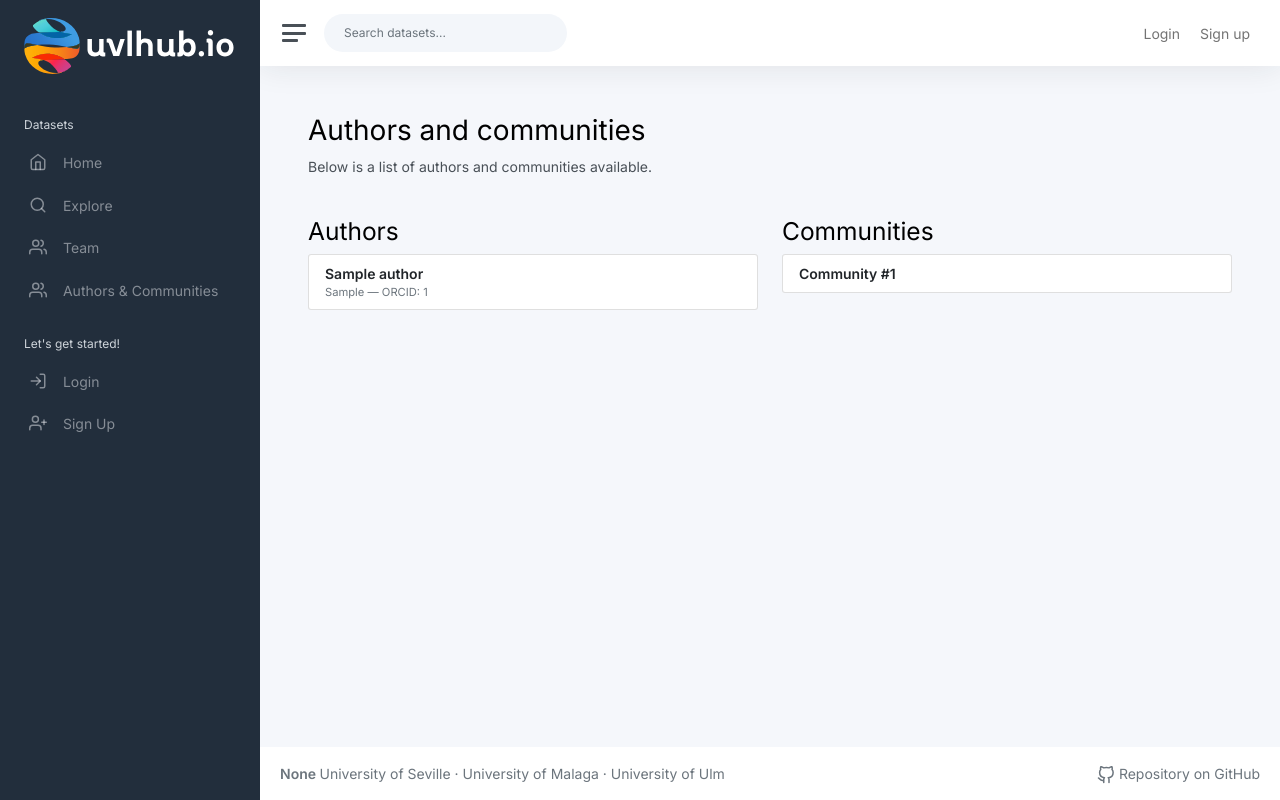
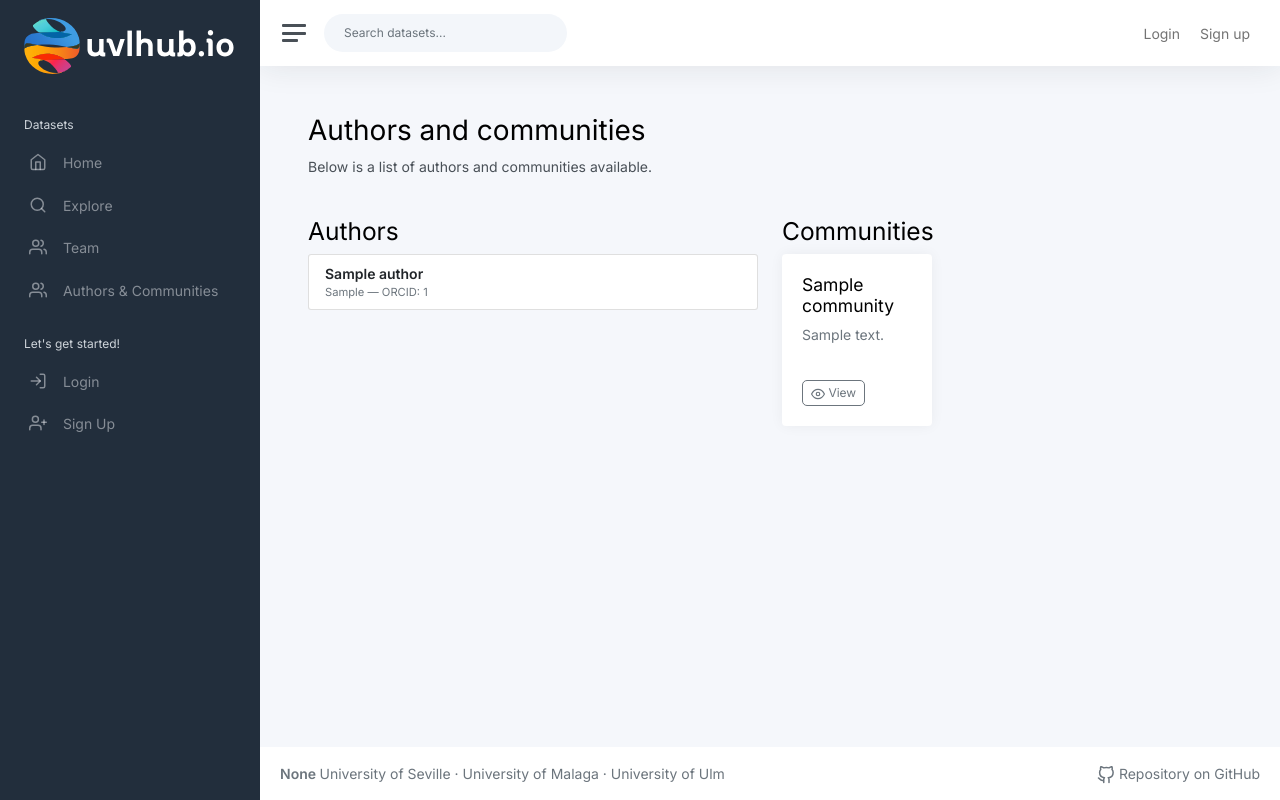
Before and after one commit to EGCRubik/rubik-hub, a Flask app: page /authors-and-communities in a window 1280 px wide. Run offline with Flask 3, Linux system fonts and the light colour scheme; tables that the repository leaves empty hold one stand-in row (values such as "Sample post"); parts of the project's set-up code (start-up, migrations or seed data) failed here and were passed over; some libraries are stand-ins or nearby versions.

Commit message:
feat: implement community list on communities and authors template

```diff
--- a/app/modules/authorsCommunities/routes.py
+++ b/app/modules/authorsCommunities/routes.py
@@ -4,6 +4,7 @@
 
 from app.modules.authorsCommunities import authorsCommunities_bp
 from app.modules.authorsCommunities.services import AuthorscommunitiesService
+from app.modules.community.services import CommunityService
 
 # Services used to collect authors and communities data
 from app.modules.dataset.services import AuthorService
@@ -26,11 +27,13 @@
     authors_q = author_model.query.all()
     authors = [a.to_dict() for a in authors_q]
 
-    # Load communities. The table might not exist yet in some dev setups
-    # (no migration applied). In that case return an empty list instead of
-    # raising an exception that breaks the whole page.
-    comm_service = AuthorscommunitiesService()
-    comm_model = comm_service.repository.model
+    # Load communities.
+    community_service = CommunityService()
+    communities = community_service.list_all()
+
+    return render_template('authorsCommunities/index.html', authors=authors, communities=communities)
+
+    comm_model = community_service.repository.model
     try:
         comm_q = comm_model.query.all()
     except Exception as exc:  # pragma: no cover - defensive for dev envs
--- a/app/modules/authorsCommunities/templates/authorsCommunities/index.html
+++ b/app/modules/authorsCommunities/templates/authorsCommunities/index.html
@@ -35,16 +35,30 @@
         {% if communities %}
         <ul class="list-group">
             {% for c in communities %}
-                <li class="list-group-item">
-                    <div>
-                        <strong>Community #{{ c.id }}</strong>
+            <div class="col-xl-4 col-lg-6 col-md-6 col-sm-12 mb-3">
+                <div class="card h-100">
+                    <div class="card-body">
+                        <div class="d-flex align-items-center">
+                            <h4 class="mb-0">{{ c.name }}</h4>
                         </div>
-                    <div class="small text-muted">
-                        {%- for key, val in c.items() if key != 'id' -%}
-                            <div>{{ key }}: {{ val }}</div>
-                        {%- endfor -%}
+
+                        <p class="text-muted mt-2 mb-2" style="min-height:48px">
+                            {{ c.description[:160] }}{% if c.description|length > 160 %}...{% endif %}
+                        </p>
+
+                        <a href="/community/{{ c.slug }}" class="btn btn-outline-secondary btn-sm"
+                            style="border-radius:5px">
+                            <i data-feather="eye"></i> View
+                        </a>
                     </div>
-                </li>
+                </div>
+            </div>
+            {% else %}
+            <div class="col-12">
+                <div class="alert alert-light">
+                    No communities yet. Create the first one!
+                </div>
+            </div>
             {% endfor %}
         </ul>
         {% else %}
```
Lines whose indentation alone changed are shown as unchanged.
